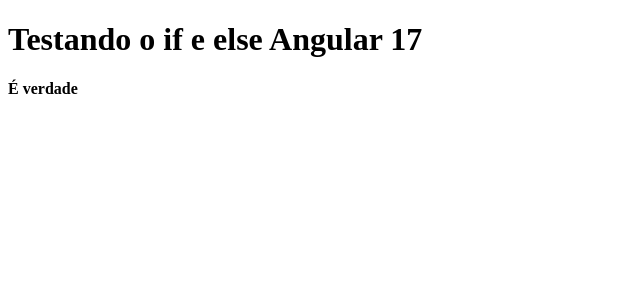
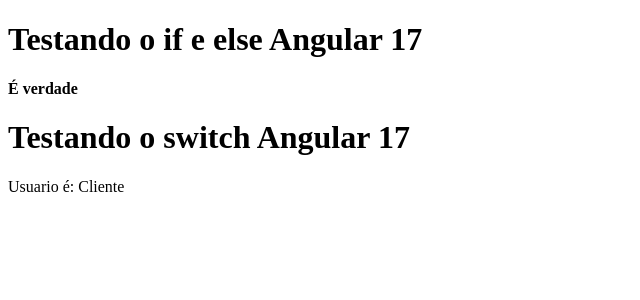
Before and after one commit to francelinom/projetoApresentacaoAngular17, an Angular app: page / in a window 1280 px wide. Shown: the top 300 px of the page, without its empty margins (0-640 px from the left). Built offline with nearby package versions, Linux system fonts and the light colour scheme.

Commit message:
Feat: testando o switch antes e depois do Angular 17

```diff
--- a/src/app/app.component.html
+++ b/src/app/app.component.html
@@ -13,10 +13,35 @@
 </div>
 -->
 
-<!--NGULAR 17-->
 <h1>Testando o if e else Angular 17</h1>
 @if (isTrue) {
   <h4>É verdade</h4>
 } @else {
   <h4>Não é verdade</h4>
 }
+
+<!--TESTANDO O @switch-->
+
+<!--ANTES DO ANGULAR 17
+<h1>Testando o switch antes do Angular 17</h1>
+<div [ngSwitch]="usuarioLogado">
+  <p *ngSwitchCase="'ADM'">Usuario é: {{usuarioLogado}}</p>
+  <p *ngSwitchCase="'Cliente'">Usuario é: {{usuarioLogado}}</p>
+  <p *ngSwitchCase="'Operador'">Usuario é: {{usuarioLogado}}</p>
+</div>
+-->
+
+<h1>Testando o switch Angular 17</h1>
+@switch (usuarioLogado) {
+  @case('ADM') {
+    <p>Usuario é: {{usuarioLogado}}</p>
+  }
+
+  @case('Cliente') {
+    <p>Usuario é: {{usuarioLogado}}</p>
+  }
+
+  @case('Operador') {
+    <p>Usuario é: {{usuarioLogado}}</p>
+  }
+}
--- a/src/app/app.component.ts
+++ b/src/app/app.component.ts
@@ -11,4 +11,5 @@
 })
 export class AppComponent {
   isTrue = true;
+  usuarioLogado = 'Cliente';
 }
```
